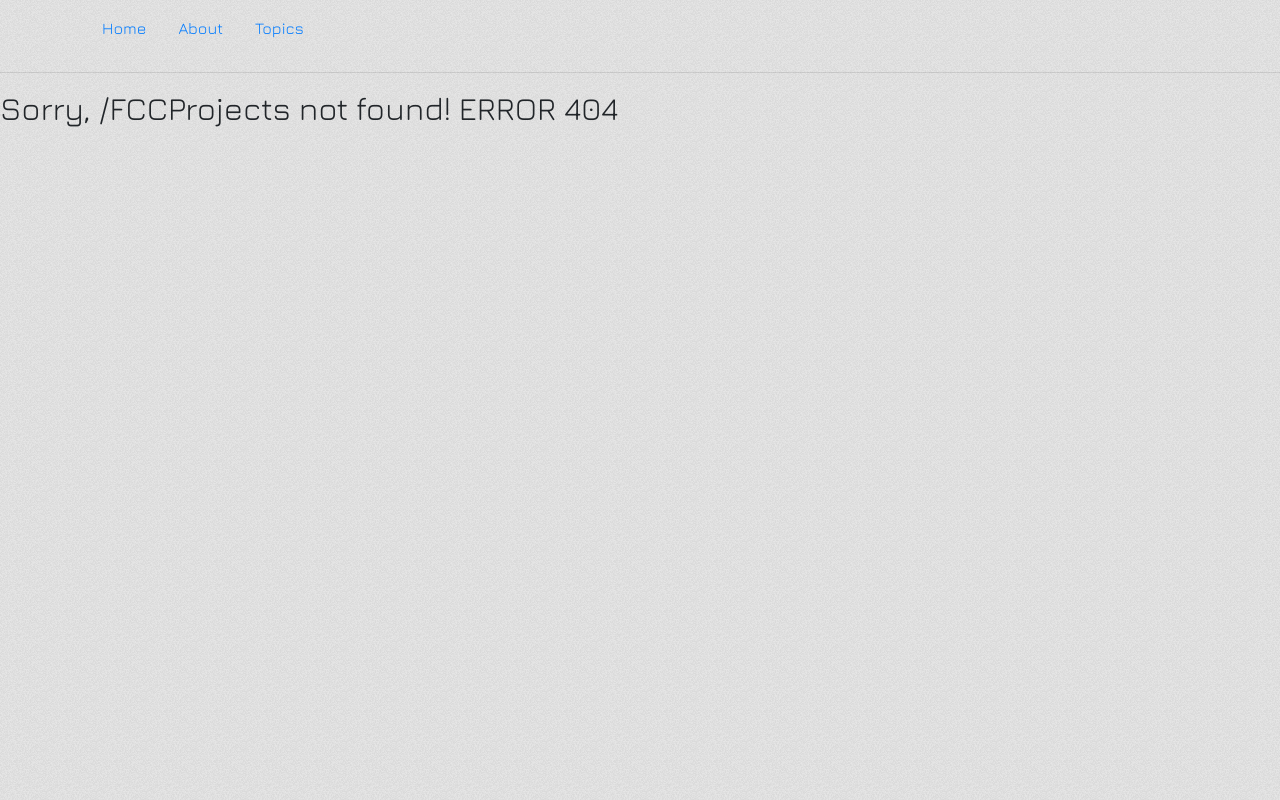
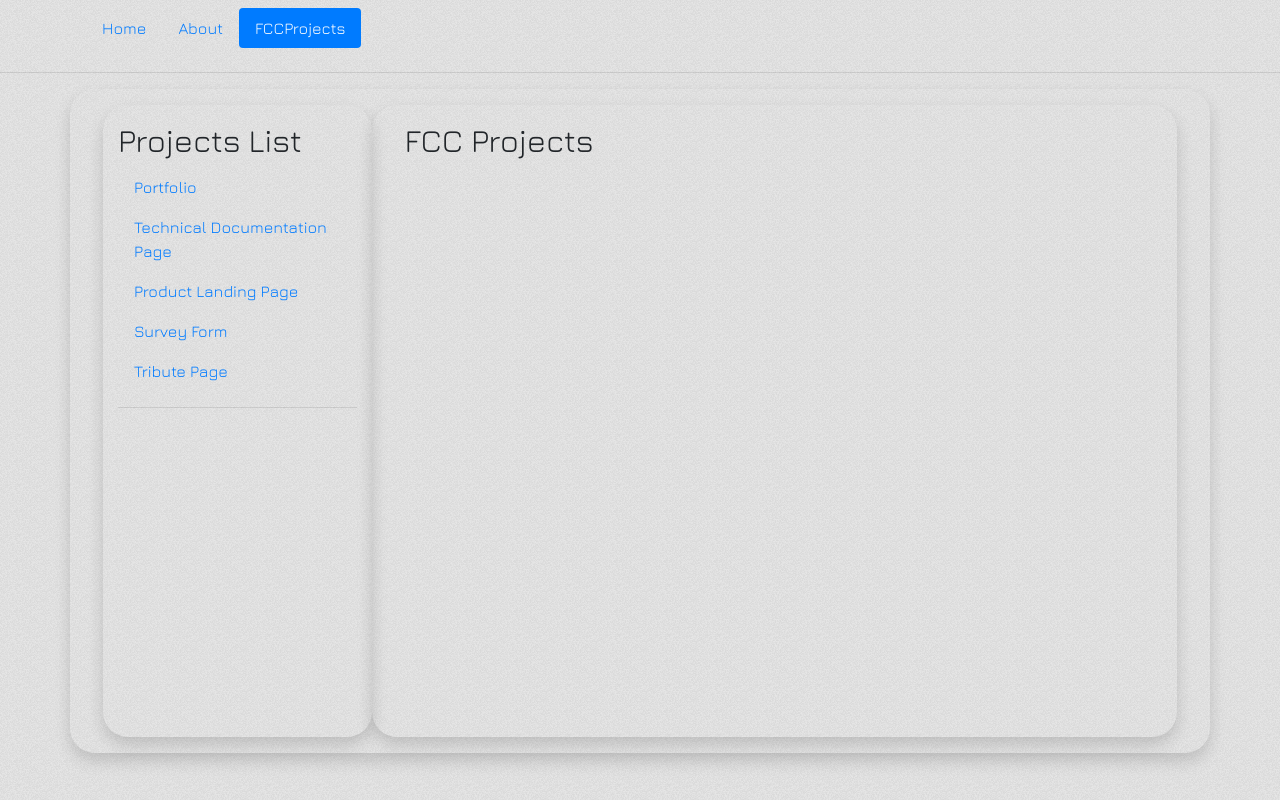
Before and after one commit to hrkck/wellput, a React (Create React App) app: page /FCCProjects in a window 1280 px wide. Before the commit this address had no page. Built offline with nearby package versions, Linux system fonts and the light colour scheme.

Commit message:
FCC projects added. Iframe warning fixed.

```diff
--- /dev/null
+++ b/src/Content/Navigation/FCCProjects.js
@@ -0,0 +1,30 @@
+import {Portfolio, TechnicalDocumentationPage, ProductLandingPage, SurveyForm, TributePage} from '../Pages/FCCProjects/Projects/Projects';
+import {NotFound} from '../../Components/core/NotFound/Page404';
+
+export const projectsList = [
+    {
+        title: "Portfolio",
+        url: "Portfolio",
+        component: Portfolio
+    }, {
+        title: "Technical Documentation Page",
+        url: "TechnicalDocumentationPage",
+        component: TechnicalDocumentationPage
+    }, {
+        title: "Product Landing Page",
+        url: "ProductLandingPage",
+        component: ProductLandingPage
+    }, {
+        title: "Survey Form",
+        url: "SurveyForm",
+        component: SurveyForm
+    }, {
+        title: "Tribute Page",
+        url: "TributePage",
+        component: TributePage
+    }, {
+        title: "Not Found",
+        url: ":NotFound",
+        component: NotFound
+    }
+];
--- a/src/Content/Navigation/pagesList.js
+++ b/src/Content/Navigation/pagesList.js
@@ -1,8 +1,7 @@
 import Home from '../Pages/Home/Home';
 import About from '../Pages/About/About';
-import Topics from "../Pages/Topics/Topics";
+import FCCProjects from "../Pages/FCCProjects/FCCProjects";
 import {NotFound} from '../../Components/core/NotFound/Page404';
-
 
 export const pagesList = [
     {
@@ -15,11 +14,10 @@
         url: "about",
         component: About
     }, {
-        title: "Topics",
-        url: "topics",
-        component: Topics
-    },
-    {
+        title: "FCCProjects",
+        url: "FCCProjects",
+        component: FCCProjects
+    }, {
         title: "Not Found",
         url: ":NotFound",
         component: NotFound
--- a/src/Content/Navigation/topicsList.js
+++ /dev/null
@@ -1,24 +0,0 @@
-import {comp1, comp2, comp3} from '../Pages/Topics/Topics/Topics';
-import {NotFound} from '../../Components/core/NotFound/Page404';
-
-export const topicsList = [
-    {
-        title: "Post 1",
-        url: "post-1",
-        component: comp1
-    },
-    {
-        title: "Post 2",
-        url: "post-2",
-        component: comp2
-    },
-    {
-        title: "Post 3",
-        url: "post-3",
-        component: comp3
-    }, {
-        title: "Not Found",
-        url: ":NotFound",
-        component: NotFound
-    }
-];
--- a/src/Content/Pages/Topics/Topics.jsx
+++ b/src/Content/Pages/FCCProjects/FCCProjects.jsx
@@ -1,20 +1,20 @@
 import React from 'react';
-import {topicsList} from '../../Navigation/topicsList';
+import {projectsList} from '../../Navigation/FCCProjects';
 import {SubNavigation, SubNav} from '../../../Components/core/Navigation/Nav';
 import {SubRoutes} from '../../../Components/core/Routes/Routes';
 
 import Page from '../../../Components/core/Page/Page';
 
-const Topics = () => {
+const FCCProjects = () => {
     return (
         <Page>
-            <SubNavigation baseUrl="/topics">
-                <SubNav title="Topics Title" navList={topicsList}/>
+            <SubNavigation baseUrl="/FCCProjects">
+                <SubNav title="Projects List" navList={projectsList}/>
             </SubNavigation>
-            <SubRoutes baseUrl="/topics" pagesList={topicsList} render={()=>{
+            <SubRoutes baseUrl="/FCCProjects" pagesList={projectsList} render={()=>{
                 return(
                     <div>
-                        <h2>Default topics page</h2>
+                        <h2>FCC Projects</h2>
                     </div>
                 )
             }} />
@@ -22,4 +22,4 @@
     );
 };
 
-export default Topics;
+export default FCCProjects;
--- /dev/null
+++ b/src/Content/Pages/FCCProjects/Projects/Projects.jsx
@@ -0,0 +1,52 @@
+import React from 'react';
+
+
+export const Portfolio = () => {
+    return(
+        <div>
+            <iframe className="minHeight-75 w-100 border-radius-4" frameBorder="no" scrolling='no' title='FCC_Portfolio' src='//codepen.io/hrkucuk/embed/LBjpZx/result&embed-version=2' allowTransparency='true' allowFullScreen='true' style={{width: '100%;'}}></iframe>
+            See the Pen <a href='https://codepen.io/hrkucuk/pen/LBjpZx/'>FCC_Portfolio</a> by hrkucuk (<a href='https://codepen.io/hrkucuk'>@hrkucuk</a>) on <a href='https://codepen.io'>CodePen</a>.
+
+        </div>
+    );
+};
+
+export const TechnicalDocumentationPage = () => {
+    return(
+        <div>
+            <iframe className="minHeight-75 w-100 border-radius-4" frameBorder="no"  scrolling='no' title='FCC_TechnicalDocumentationPage' src='//codepen.io/hrkucuk/embed/RBVzay/result&embed-version=2' allowTransparency='true' allowFullScreen='true' style={{width: '100%;'}}></iframe>
+            See the Pen <a href='https://codepen.io/hrkucuk/pen/RBVzay/'>FCC_TechnicalDocumentationPage</a> by hrkucuk (<a href='https://codepen.io/hrkucuk'>@hrkucuk</a>) on <a href='https://codepen.io'>CodePen</a>.
+
+        </div>
+    );
+};
+
+export const ProductLandingPage = () => {
+    return(
+        <div>
+            <iframe className="minHeight-75 w-100 border-radius-4" frameBorder="no"  scrolling='no' title='FCC_ProductLandingPage' src='//codepen.io/hrkucuk/embed/ZjKPrB/result&embed-version=2' allowTransparency='true' allowFullScreen='true' style={{width: '100%;'}}></iframe>
+            See the Pen <a href='https://codepen.io/hrkucuk/pen/ZjKPrB/'>FCC_ProductLandingPage</a> by hrkucuk (<a href='https://codepen.io/hrkucuk'>@hrkucuk</a>) on <a href='https://codepen.io'>CodePen</a>.
+
+        </div>
+    );
+};
+
+export const SurveyForm = () => {
+    return(
+        <div>
+            <iframe className="minHeight-75 w-100 border-radius-4" frameBorder="no"  scrolling='no' title='FCC_SurveyForm' src='//codepen.io/hrkucuk/embed/qymNXo/result&embed-version=2' allowTransparency='true' allowFullScreen='true' style={{width: '100%;'}}></iframe>
+            See the Pen <a href='https://codepen.io/hrkucuk/pen/qymNXo/'>FCC_SurveyForm</a> by hrkucuk (<a href='https://codepen.io/hrkucuk'>@hrkucuk</a>) on <a href='https://codepen.io'>CodePen</a>.
+
+        </div>
+    );
+};
+
+export const TributePage = () => {
+    return(
+        <div>
+            <iframe className="minHeight-75 w-100 border-radius-4" frameBorder="no"  scrolling='no' title='FCC_TributePage' src='//codepen.io/hrkucuk/embed/QBvwqq/result&embed-version=2' allowTransparency='true' allowFullScreen='true' style={{width: '100%;'}}></iframe>
+            See the Pen <a href='https://codepen.io/hrkucuk/pen/QBvwqq/'>FCC_TributePage</a> by hrkucuk (<a href='https://codepen.io/hrkucuk'>@hrkucuk</a>) on <a href='https://codepen.io'>CodePen</a>.
+
+        </div>
+    );
+};
--- a/src/Content/Pages/Home/Home.jsx
+++ b/src/Content/Pages/Home/Home.jsx
@@ -8,7 +8,7 @@
             <div className="row">
                 <h2>Home</h2>
                 <div className="col">
-                    <iframe className="float-right border-radius-" src="https://coub.com/embed/15oj4j?muted=false&autostart=false&originalSize=false&startWithHD=false" allowFullScreen frameBorder="0" width="400" height="500"></iframe><script async src="//c-cdn.coub.com/embed-runner.js"></script>
+                    <iframe className="float-right border-radius-4" title="banging_dog" src="https://coub.com/embed/15oj4j?muted=false&autostart=false&originalSize=false&startWithHD=false" allowFullScreen frameBorder="0" width="400" height="500"></iframe><script async src="//c-cdn.coub.com/embed-runner.js"></script>
                 </div>
             </div>
         </div>
--- a/src/Content/Pages/Topics/Topics/Topics.jsx
+++ /dev/null
@@ -1,5 +0,0 @@
-import React from 'react';
-
-export const comp1 = () => <h1>comp1</h1>;
-export const comp2 = () => <h1>comp2</h1>;
-export const comp3 = () => <h1>comp3</h1>;
```
